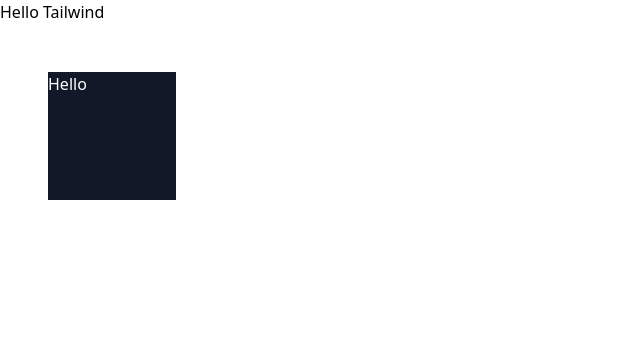
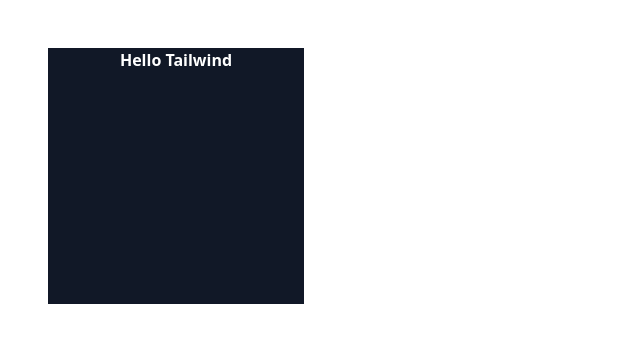
Before and after one commit to khaled39ab/Learning_Tailwind, a website: page index.html in a window 1280 px wide. Shown: the whole page, without its empty margins (0-640 px from the left). Drawn offline with Linux system fonts and the light colour scheme.

Commit message:
tailwind working

```diff
--- a/index.html
+++ b/index.html
@@ -1,5 +1,6 @@
 <!DOCTYPE html>
 <html lang="en">
+
 <head>
     <meta charset="UTF-8">
     <meta http-equiv="X-UA-Compatible" content="IE=edge">
@@ -7,10 +8,11 @@
     <link rel="stylesheet" href="./output/tailwind.css">
     <title>Learn Tailwind</title>
 </head>
+
 <body>
-    <h1>Hello Tailwind</h1>
-    <div class="w-32 m-12 h-32 bg-gray-900 text-white">
-        Hello
+    <div class="w-64 m-12 h-64 bg-gray-900 text-white">
+       <h1 class="text-center font-bold"> Hello Tailwind</h1>
     </div>
 </body>
+
 </html>
```
Also changed, not shown: output/tailwind.css.
